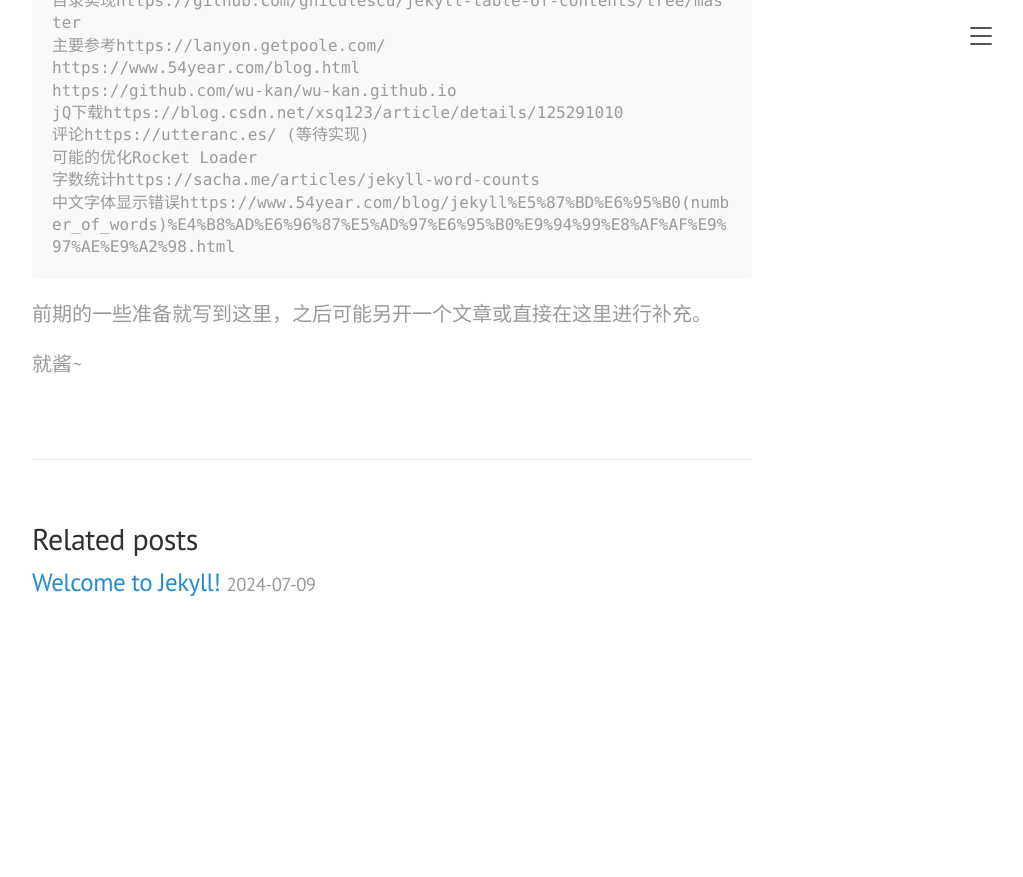
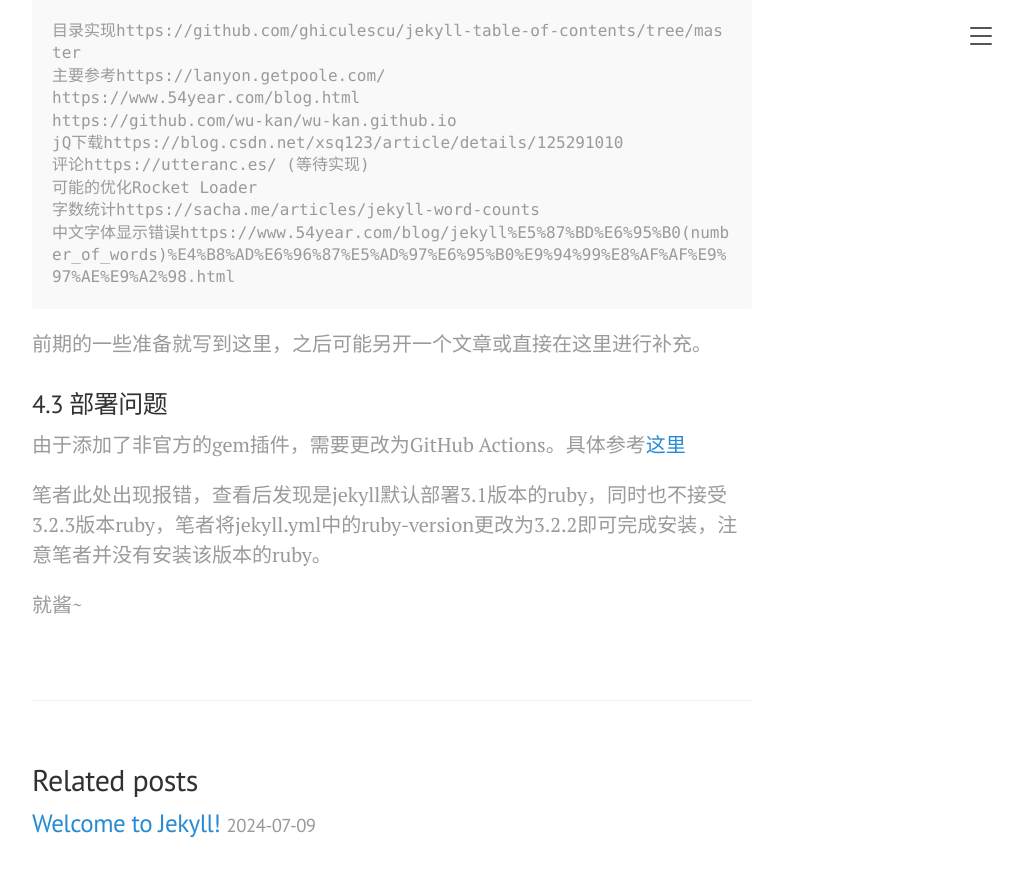
Before and after one commit to skyjty/skyjty.github.io, a Jekyll site: the page built from _posts/2024-07-09-Jekyll.markdown, in a window 1280 px wide and 900 px high, scrolled down 11654 px. Shown: the top 877 px of the window, without its empty margins (248-1271 px from the left). Built offline with Jekyll 4.4.1, drawn with Linux system fonts in a browser that asks for light colours; before the commit the page ends 12312 px from its top, so only the background shows below that; some of the changed text lies outside the part shown.

Commit message:
Update 2024-07-09-Jekyll.markdown

```diff
--- a/_posts/2024-07-09-Jekyll.markdown
+++ b/_posts/2024-07-09-Jekyll.markdown
@@ -30,6 +30,7 @@ related_posts: Welcome to Jekyll!
   - [4 Jekyll使用](#4-jekyll使用)
     - [4.1 文件结构](#41-文件结构)
     - [4.2 我的Jekyll修改过程](#42-我的jekyll修改过程)
+    - [4.3 部署问题](#43-部署问题)
 
 <br>
 
@@ -291,4 +292,9 @@ jQ下载https://blog.csdn.net/xsq123/article/details/125291010
 
 前期的一些准备就写到这里，之后可能另开一个文章或直接在这里进行补充。
 
+### 4.3 部署问题
+由于添加了非官方的gem插件，需要更改为GitHub Actions。具体参考[这里](https://jekyllrb.com/docs/continuous-integration/github-actions/)
+
+笔者此处出现报错，查看后发现是jekyll默认部署3.1版本的ruby，同时也不接受3.2.3版本ruby，笔者将jekyll.yml中的ruby-version更改为3.2.2即可完成安装，注意笔者并没有安装该版本的ruby。
+
 就酱~
```
